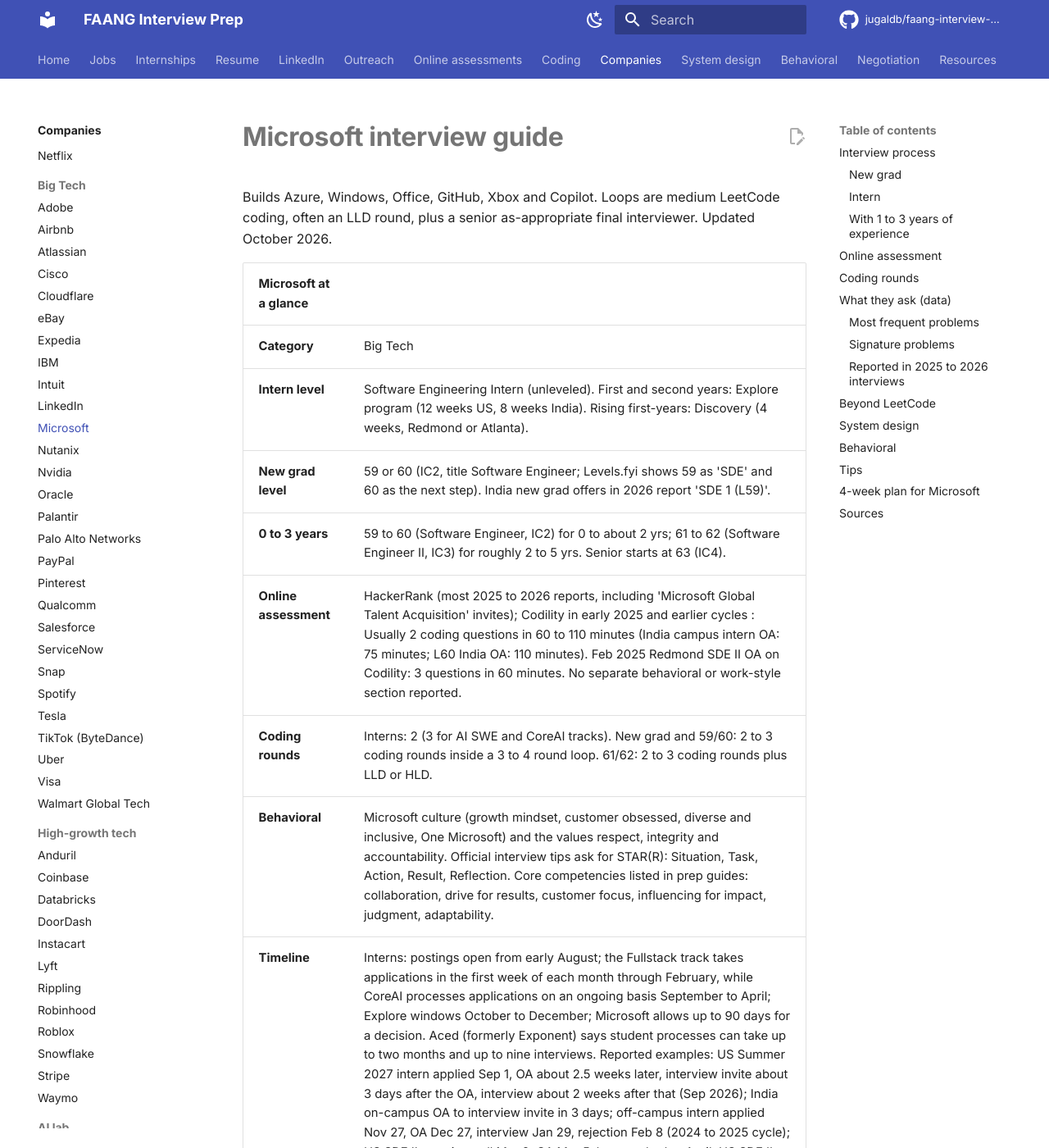
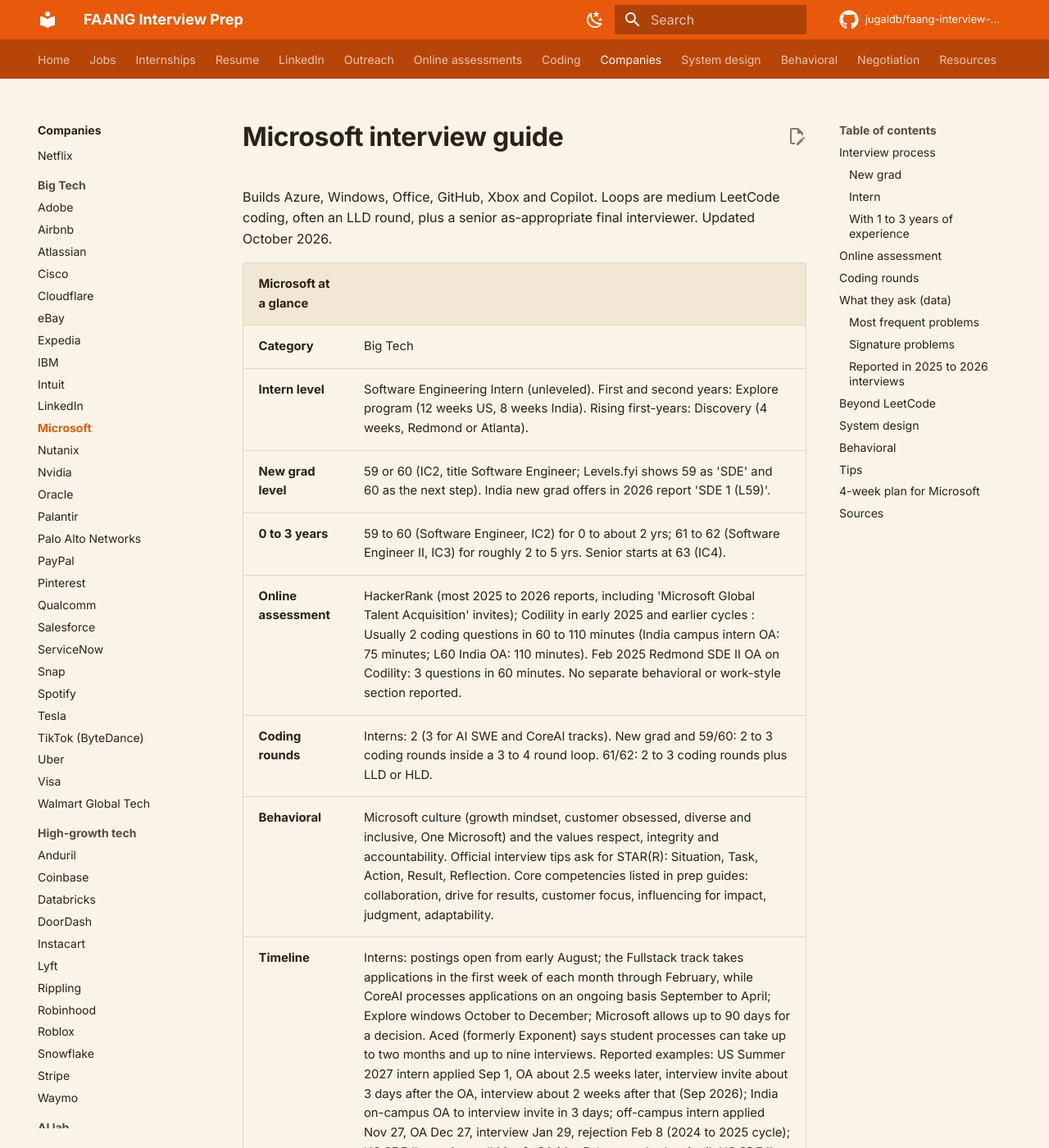
Before and after one commit to jugaldb/faang-interview-prep, an MkDocs documentation site: the page built from docs/companies/microsoft.md, in a window 1280 px wide and 1400 px high. Shown: the whole window at 82% size. Built offline with MkDocs 1.6.1 and Material for MkDocs 9.7.7, drawn with Linux system fonts in a browser that asks for light colours; comment, search, counter and statistics services are not loaded; some of the changed text lies outside the part shown.

Commit message:
Orange and beige theme
Co-Authored-By: Claude Opus 5.5 <noreply@anthropic.com>

```diff
--- a/docs/assets/css/extra.css
+++ b/docs/assets/css/extra.css
@@ -1,17 +1,66 @@
-:root {
-  --md-primary-fg-color: #1f3a5f;
-  --md-primary-fg-color--light: #2d5283;
-  --md-primary-fg-color--dark: #142740;
-  --md-accent-fg-color: #c2410c;
+/* Orange and beige theme */
+:root,
+[data-md-color-scheme="default"] {
+  --md-primary-fg-color: #e8590c;
+  --md-primary-fg-color--light: #f08c4a;
+  --md-primary-fg-color--dark: #b84508;
+  --md-primary-bg-color: #fffaf2;
+  --md-primary-bg-color--light: #fffaf2b3;
+  --md-accent-fg-color: #b84508;
+  --md-accent-fg-color--transparent: #e8590c1a;
+  --md-accent-bg-color: #fffaf2;
+
+  --md-default-bg-color: #faf4e8;
+  --md-default-fg-color: #2b2118;
+  --md-default-fg-color--light: #5c4a3a;
+  --md-default-fg-color--lighter: #8a7663;
+  --md-default-fg-color--lightest: #e3d6bf;
+
+  --md-code-bg-color: #f1e7d4;
+  --md-code-fg-color: #3a2c1f;
+  --md-typeset-a-color: #c4500b;
+  --md-typeset-table-color: #e3d6bf;
+  --md-typeset-kbd-color: #f1e7d4;
+
+  --md-footer-bg-color: #3a2a1c;
+  --md-footer-bg-color--dark: #2b1f14;
+  --md-footer-fg-color: #f6ead6;
 }
+
 [data-md-color-scheme="slate"] {
-  --md-primary-fg-color: #1b2a3d;
-  --md-accent-fg-color: #fb923c;
-  --md-hue: 215;
+  --md-hue: 30;
+  --md-primary-fg-color: #c2560f;
+  --md-primary-fg-color--light: #e07a35;
+  --md-primary-fg-color--dark: #9a4309;
+  --md-primary-bg-color: #fff6ea;
+  --md-accent-fg-color: #ff9a4d;
+  --md-accent-fg-color--transparent: #ff9a4d1a;
+
+  --md-default-bg-color: #1e1812;
+  --md-default-fg-color: #f2e6d2;
+  --md-default-fg-color--light: #d8c7ad;
+  --md-default-fg-color--lighter: #a8957c;
+  --md-default-fg-color--lightest: #3d3226;
+
+  --md-code-bg-color: #2a2119;
+  --md-code-fg-color: #f2e6d2;
+  --md-typeset-a-color: #ff9a4d;
+  --md-typeset-table-color: #3d3226;
+
+  --md-footer-bg-color: #140f0a;
+  --md-footer-bg-color--dark: #0f0b07;
 }
+
+/* Beige tabs bar under the orange header */
+.md-tabs { background-color: var(--md-primary-fg-color--dark); }
+
 .md-typeset table:not([class]) { font-size: 0.74rem; }
 .md-typeset table:not([class]) td { vertical-align: top; }
-.md-typeset h1 { font-weight: 700; letter-spacing: -0.01em; }
+.md-typeset table:not([class]) th { background-color: var(--md-code-bg-color); }
+.md-typeset h1 { font-weight: 700; letter-spacing: -0.01em; color: var(--md-default-fg-color); }
+.md-typeset h2 { color: var(--md-primary-fg-color--dark); }
+[data-md-color-scheme="slate"] .md-typeset h2 { color: var(--md-accent-fg-color); }
 .md-typeset .task-list-control .task-list-indicator::before { border-radius: 3px; }
 .md-typeset .task-list-item input[type=checkbox] { cursor: pointer; }
-.md-typeset blockquote { border-left-color: var(--md-accent-fg-color); }
+.md-typeset blockquote { border-left-color: var(--md-primary-fg-color); background-color: var(--md-accent-fg-color--transparent); padding: 0.4rem 0.8rem; }
+.md-nav__link--active, .md-nav__item .md-nav__link--active { color: var(--md-primary-fg-color); font-weight: 600; }
--- a/mkdocs.yml
+++ b/mkdocs.yml
@@ -18,11 +18,15 @@ theme:
   palette:
     - media: "(prefers-color-scheme: light)"
       scheme: default
+      primary: custom
+      accent: custom
       toggle:
         icon: material/weather-night
         name: Switch to dark mode
     - media: "(prefers-color-scheme: dark)"
       scheme: slate
+      primary: custom
+      accent: custom
       toggle:
         icon: material/weather-sunny
         name: Switch to light mode
```
Also changed, not shown: docs/companies/microsoft.md (+6 -3 lines), 1 other file.
